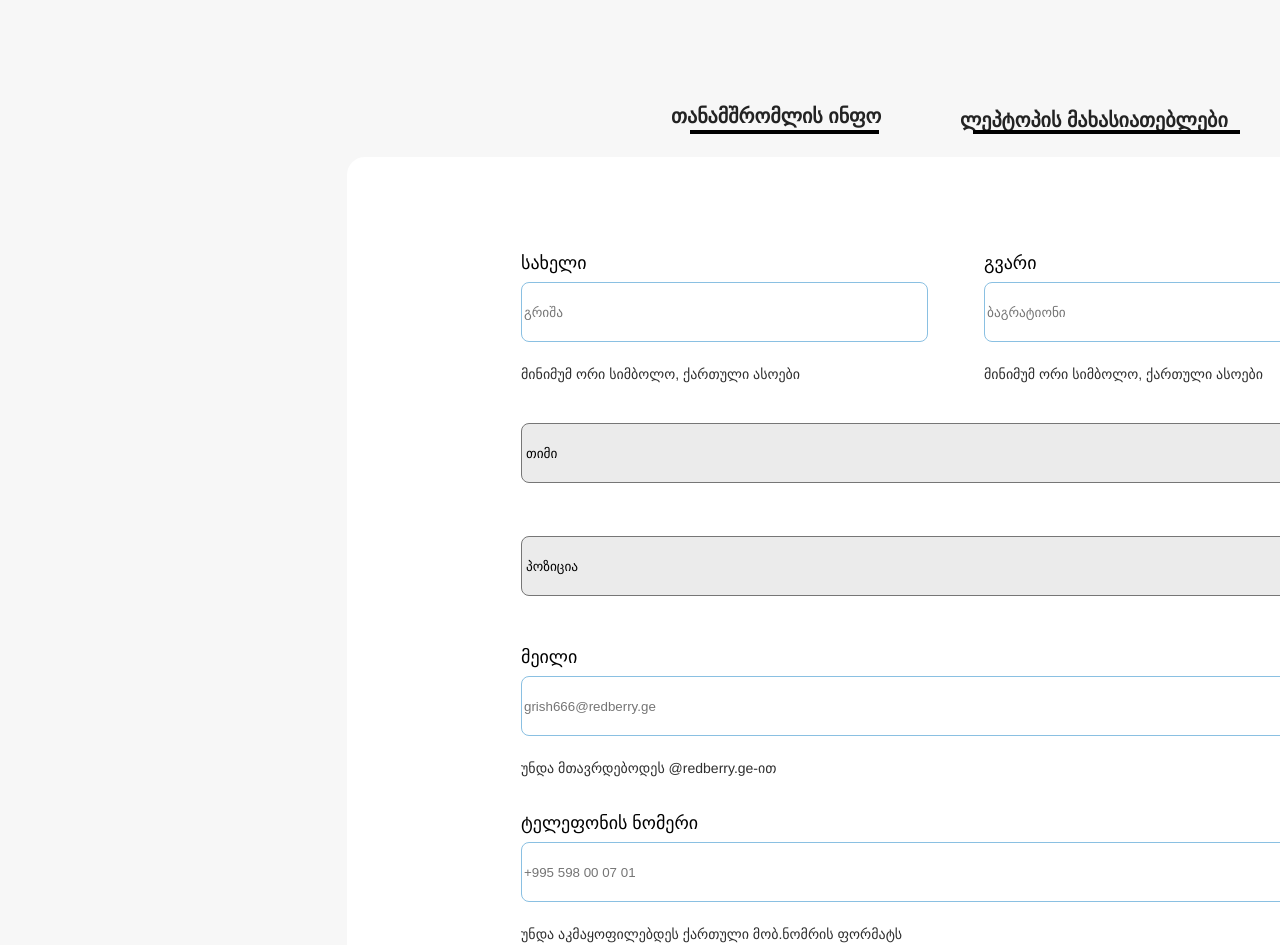
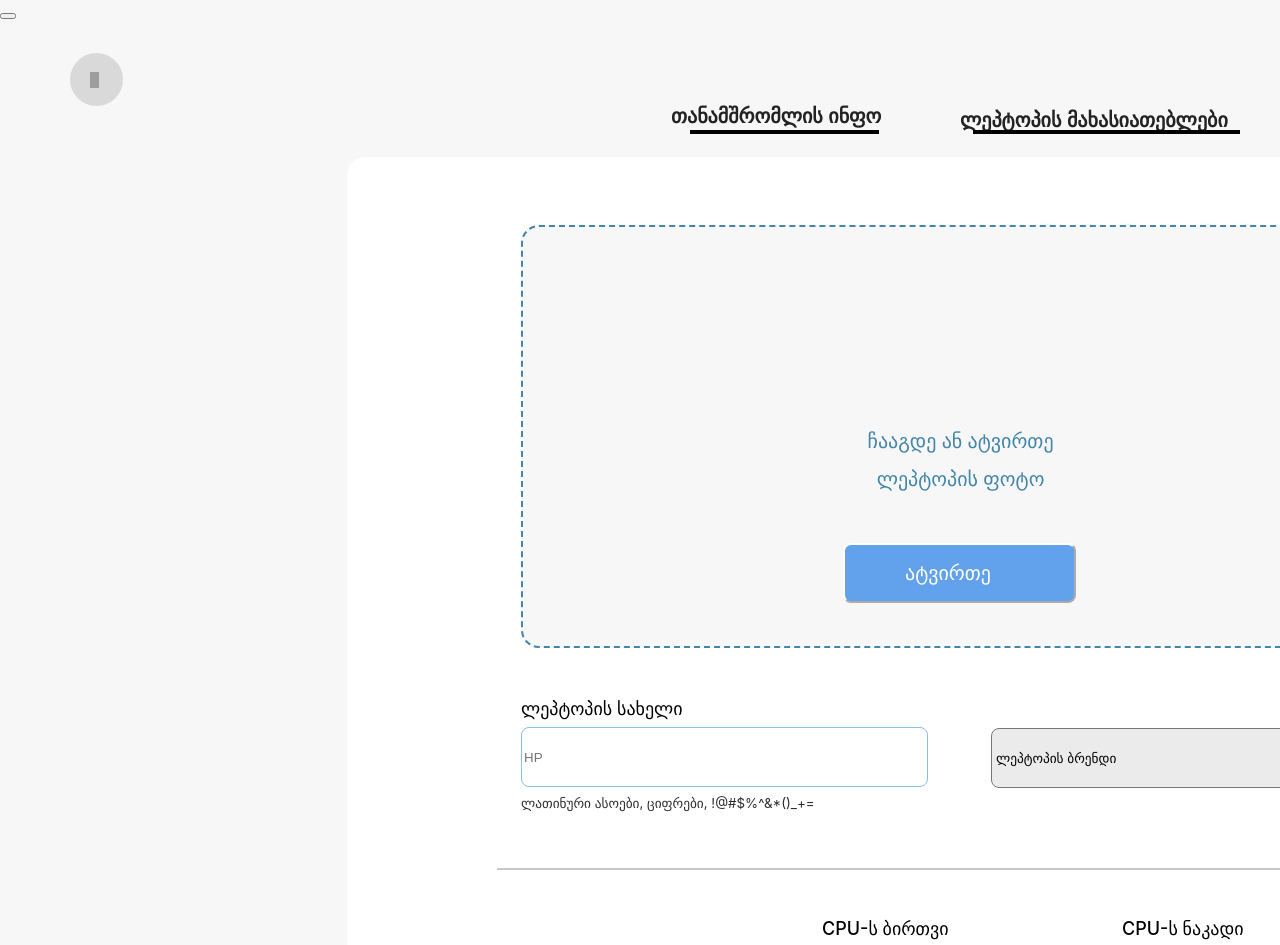
Before and after one commit to S-Charkviani/redberry-task, a React (Create React App) app: page / in a window 1280 px wide. Shown: the top 945 px of the page. Built offline with nearby package versions, Linux system fonts and the light colour scheme; no server answers; grey boxes are pictures that could not be loaded.

Commit message:
correcting Css

```diff
--- a/src/App.js
+++ b/src/App.js
@@ -4,7 +4,7 @@ import LaptopInfo from "./Components/LaptopInfo";
 import WorkerInfo from "./Components/WorkerInfo";
 
 function App() {
-  return <WorkerInfo/>
+  return <LaptopInfo/>
 
 }
 
--- a/src/Components/LaptopInfo.js
+++ b/src/Components/LaptopInfo.js
@@ -16,14 +16,14 @@ const LaptopInfo = () => {
       <div className={classes.line1}></div>
       <div className={classes.line2}></div>
 <div className={classes.imageBox}>
-<div className={classes.imageInstruction}>ჩააგდე ან ატვირთე ლეპტოპის ფოტო</div>
-<button className={classes.imageButton}>ატვირთე</button>
+<p>ჩააგდე ან ატვირთე ლეპტოპის ფოტო</p>
+<button>ატვირთე</button>
 </div>
 
 <div className={classes.laptopName}>
     <label>ლეპტოპის სახელი</label>
     <input type='text'  placeholder="HP"></input>
-    <p>ლათინური ასოები, ციფრები, !@#$%^&*()_+=</p>
+    <small>ლათინური ასოები, ციფრები, !@#$%^&*()_+=</small>
 </div>
 <div className={classes.cpu}>
     <select>
@@ -34,19 +34,19 @@ const LaptopInfo = () => {
 <div className={classes.core}>
     <label>CPU-ს ბირთვი</label>
     <input type='number' placeholder="14"></input>
-    <p>მხოლოდ ციფრები</p>
+    <small>მხოლოდ ციფრები</small>
 </div>
 
 <div className={classes.flow}>
     <label>CPU-ს ნაკადი</label>
     <input type='number' placeholder="365"></input>
-    <p>მხოლოდ ციფრები</p>
+    <small>მხოლოდ ციფრები</small>
 </div>
 
 <div className={classes.ram}>
     <label>ლეპტოპის Ram (GB)</label>
     <input type='number' placeholder='16'></input>
-    <p>მხოლოდ ციფრები</p>
+    <small>მხოლოდ ციფრები</small>
 </div>
 
 <div className={classes.memoryType}>
@@ -79,7 +79,7 @@ const LaptopInfo = () => {
 <div className={classes.price}>
     <label>ლეპტოპის ფასი</label>
     <input type='price' placeholder='0000'></input>
-    <p>მხოლოდ ციფრები</p>
+    <small>მხოლოდ ციფრები</small>
 </div>
 
 <div className={classes.condition}>
--- a/src/Components/LaptopInfo.module.css
+++ b/src/Components/LaptopInfo.module.css
@@ -11,21 +11,14 @@
 
 .form input{
     box-sizing: border-box;
-
 width: 407px;
 height: 60px;
-
-/* ლურჯი/400 */
-
-border: 1.8px solid #8AC0E2;
+border: 1.8px solid #8ac0e2;
 border-radius: 8px;
-
 /* Inside auto layout */
-
 flex: none;
 order: 1;
 align-self: stretch;
-flex-grow: 0;
 }
 
 .form label{
@@ -37,7 +30,6 @@ flex-grow: 0;
   /* identical to box height, or 117% */
   display: flex;
   align-items: center;
-  color: #000000;
   /* Inside auto layout */
   flex: none;
   order: 0;
@@ -45,55 +37,24 @@ flex-grow: 0;
   flex-grow: 0;
 }
 
-.form p{
+.form small{
   width: 407px;
   height: 21px;
-  font-weight: 300;
-  font-size: 14px;
-  line-height: 21px;
+  color: #2e2e2e;
+  order: 2;
 
-  display: flex;
-  align-items: center;
-
-  color: #2e2e2e;
-
-  flex: none;
-  order: 2;
-  align-self: stretch;
-  flex-grow: 0;
 }
 
 .form select {
   width: 408px;
   height: 60px;
-
   background: #ebebeb;
   border-radius: 8px;
-
-  /* Inside auto layout */
-
   flex: none;
   order: 0;
-  align-self: stretch;
-  flex-grow: 0;
+
 }
 
-.form ::placeholder {
-  position: absolute;
-  height: 21px;
-  left: 16px;
-  right: 16px;
-  top: calc(50% - 21px / 2 - 0.5px);
-  font-weight: 400;
-  font-size: 16px;
-  line-height: 21px;
-  /* identical to box height, or 131% */
-
-  display: flex;
-  align-items: center;
-
-  color: rgba(0, 0, 0, 0.6);
-}
 
 .form button{
   display: flex;
@@ -110,7 +71,18 @@ font-size: 20px;
 line-height: 24px;
 
 color: #FFFFFF;
+}
 
+.form option{
+  position: absolute;
+  font-weight: 500;
+  font-size: 18px;
+  line-height: 21px;
+  /* identical to box height, or 117% */
+
+  display: flex;
+  align-items: center;
+  letter-spacing: 0.04em;
 }
 
 .arrowButton {
@@ -119,7 +91,8 @@ color: #FFFFFF;
   height: 53px;
   left: 70px;
   top: 53px;
-  background-image: url("./Images/Ellipse\ 1.png");
+  border-radius: 50%;
+  background: #D9D9D9;
 }
 
 .arrow {
@@ -128,8 +101,6 @@ color: #FFFFFF;
   height: 16px;
   left: 90px;
   top: 72px;
-
-  /* შავი/500 */
   background-image: url("./Images/Vector.png");
 }
 
@@ -165,14 +136,12 @@ color: #FFFFFF;
   border-radius: 18px;
 }
 
-.imageInstruction {
+.imageBox p {
   position: absolute;
   width: 195px;
   height: 76px;
   left: calc(50% - 195px / 2 + 0.5px);
   top: 175px;
-
-
   font-weight: 500;
   font-size: 20px;
   line-height: 38px;
@@ -183,7 +152,7 @@ color: #FFFFFF;
   color: #4386a9;
 }
 
-.imageButton {
+.imageBox button {
 
   position: absolute;
   width: 233px;
@@ -198,7 +167,6 @@ color: #FFFFFF;
   align-items: flex-start;
   padding: 8px 24px;
   gap: 8px;
-
   position: absolute;
   width: 455px;
   height: 134px;
@@ -207,35 +175,12 @@ color: #FFFFFF;
 }
 
 .laptopBrand {
-  display: flex;
-  flex-direction: column;
-  align-items: flex-start;
   padding: 8px 24px;
-
   position: absolute;
-  width: 456px;
-  height: 76px;
   left: calc(50% - 456px / 2 + 235px);
   top: 563px;
 }
 
-.laptopBrand option {
-  position: absolute;
-  height: 21px;
-  left: 16px;
-  right: 83px;
-  top: calc(50% - 21px / 2 - 0.5px);
-  font-weight: 500;
-  font-size: 18px;
-  line-height: 21px;
-  /* identical to box height, or 117% */
-
-  display: flex;
-  align-items: center;
-  letter-spacing: 0.04em;
-
-  color: #000000;
-}
 
 .line1 {
   position: absolute;
@@ -243,8 +188,6 @@ color: #FFFFFF;
   left: 150px;
   right: 174px;
   top: 711px;
-
-  /* შავი/200 */
 
   border: 1px solid #c7c7c7;
 }
@@ -262,9 +205,6 @@ color: #FFFFFF;
 }
 
 .cpu {
-  display: flex;
-  flex-direction: column;
-  align-items: flex-start;
   padding: 8px 24px;
 
   position: absolute;
@@ -276,24 +216,6 @@ color: #FFFFFF;
 
 .cpu select {
   width: 277px;
-}
-
-.cpu option {
-  position: absolute;
-  height: 21px;
-  left: 16px;
-  right: 83px;
-  top: calc(50% - 21px / 2 - 0.5px);
-  font-weight: 500;
-  font-size: 18px;
-  line-height: 21px;
-  /* identical to box height, or 117% */
-
-  display: flex;
-  align-items: center;
-  letter-spacing: 0.04em;
-
-  color: #000000;
 }
 
 .core {
@@ -310,10 +232,6 @@ color: #FFFFFF;
   height: 134px;
   left: calc(50% - 324px / 2);
   top: 753px;
-}
-
-.core label {
-  width: 276px;
 }
 
 .core input {
@@ -334,15 +252,7 @@ color: #FFFFFF;
   top: 753px;
 }
 
-.flow label {
-  width: 276px;
-}
-
 .flow input {
-  width: 276px;
-}
-
-.flow p {
   width: 276px;
 }
 
@@ -504,27 +414,6 @@ order: 0;
 flex-grow: 0;
 }
 
-.conditionNew label{
-    width: 50px;
-height: 21px;
-font-weight: 400;
-font-size: 16px;
-line-height: 21px;
-/* identical to box height, or 131% */
-
-display: flex;
-align-items: center;
-
-color: #000000;
-
-
-/* Inside auto layout */
-
-flex: none;
-order: 1;
-flex-grow: 0
-}
-
 .conditionSecondhand{
     display: flex;
 flex-direction: row;
--- a/src/Components/WorkerInfo.js
+++ b/src/Components/WorkerInfo.js
@@ -28,7 +28,7 @@ const WorkerInfo = () => {
   useEffect(() => {
     fetchTeamsHandler();
   }, [fetchTeamsHandler]);
-
+console.log(teams)
   return (
     <div className={classes.main}>
       <FormFrame />
@@ -37,7 +37,7 @@ const WorkerInfo = () => {
           <div className={classes.inputName}>
             <label htmlFor="name">სახელი</label>
             <input required type="text" id="name" placeholder="გრიშა" />
-            <p>მინიმუმ ორი სიმბოლო, ქართული ასოები</p>
+            <small>მინიმუმ ორი სიმბოლო, ქართული ასოები</small>
           </div>
 
           <div className={classes.inputLastName}>
@@ -48,14 +48,19 @@ const WorkerInfo = () => {
               id="lastName"
               placeholder="ბაგრატიონი"
             />
-            <p>მინიმუმ ორი სიმბოლო, ქართული ასოები</p>
+            <small>მინიმუმ ორი სიმბოლო, ქართული ასოები</small>
           </div>
           <div className={classes.inputTeam}>
             <select required>
-              <option disabled selected>
+            <option disabled selected >
                 თიმი
               </option>
-              <option>მარკეტინგი</option>
+              {teams.map((teamsList)=>{
+                return(
+ <option>{teamsList.name}</option>)
+              })}
+
+
             </select>
           </div>
 
@@ -74,7 +79,7 @@ const WorkerInfo = () => {
               id="email"
               placeholder="grish666@redberry.ge"
             />
-            <p>უნდა მთავრდებოდეს @redberry.ge-ით</p>
+            <small>უნდა მთავრდებოდეს @redberry.ge-ით</small>
           </div>
 
           <div className={classes.inputNumber}>
@@ -85,7 +90,7 @@ const WorkerInfo = () => {
               id="number"
               placeholder="+995 598 00 07 01"
             />
-            <p>უნდა აკმაყოფილებდეს ქართული მობ.ნომრის ფორმატს</p>
+            <small>უნდა აკმაყოფილებდეს ქართული მობ.ნომრის ფორმატს</small>
           </div>
         </div>
 
--- a/src/Components/WorkerInfo.module.css
+++ b/src/Components/WorkerInfo.module.css
@@ -19,25 +19,15 @@
 
 .form label{
   height: 21px;
-
-  font-family: "Helvetica Neue";
-  font-style: normal;
   font-weight: 500;
   font-size: 18px;
   line-height: 21px;
   /* identical to box height, or 117% */
-
   display: flex;
   align-items: center;
 
-  color: #000000;
-
   /* Inside auto layout */
 
-  flex: none;
-  order: 0;
-  align-self: stretch;
-  flex-grow: 0;
 }
 
 .form input{
@@ -50,26 +40,13 @@
   flex: none;
   order: 1;
   align-self: stretch;
-  flex-grow: 0;
 }
 
-.form p{
-  height: 21px;
-
-  font-family: "Helvetica Neue";
-  font-style: normal;
-  font-weight: 300;
-  font-size: 14px;
-  line-height: 21px;
-  /* identical to box height, or 150% */
-  display: flex;
-  align-items: center;
-  color: #2e2e2e;
-  /* Inside auto layout */
-  flex: none;
-  order: 2;
-  align-self: stretch;
-  flex-grow: 0;
+.form small{
+  color: #2E2E2E;
+ order: 2;
+ width: 407px;
+height: 21px;
 }
 
 .form select{
@@ -79,23 +56,16 @@
   flex: none;
   order: 0;
   align-self: stretch;
-  flex-grow: 0;
 }
 
 .form option{
-  display: flex;
-  flex-direction: column;
-  align-items: flex-start;
-  padding: 0px;
-
-  position: absolute;
-  width: 878px;
-  height: 205px;
-  left: 174px;
-  top: 326px;
-
-  filter: drop-shadow(0px 4px 34px rgba(0, 0, 0, 0.25));
-  border-radius: 8px;
+  padding: 10px;
+gap: 10px;
+width: 878px;
+height: 41px;
+background: #FFFFFF;
+/* Inside auto layout */
+order: 4;
 }
 
 .inputName {
@@ -112,18 +82,10 @@
   top: 88px;
 }
 
-.inputName label {
-  width: 407px;
-
-}
-
 .inputName input {
   width: 407px;
 }
 
-.inputName p {
-  width: 407px;
-}
 
 .inputLastName {
   display: flex;
@@ -138,68 +100,26 @@
   left: calc(50%);
   top: 88px;
 }
-.inputLastName label {
-  width: 408px;
-
-}
 
 .inputLastName input {
   width: 408px;
 }
 
-.inputLastName p {
-  width: 408px;
-}
-
 .inputTeam {
-  display: flex;
-  flex-direction: column;
-  align-items: flex-start;
   padding: 8px 24px;
-
   position: absolute;
-  width: 926px;
-  height: 76px;
   left: calc(50% - 926px / 2);
   top: 258px;
 }
 
 .inputTeam select {
   width: 878px;
-
 }
 
 
-
-/* needs check */
-.inputTeam option.selected{
-  position: absolute;
-  height: 21px;
-  left: 16px;
-  right: 83px;
-  top: calc(50% - 21px/2 - 0.5px);
-  font-family: 'Helvetica Neue';
-  font-style: normal;
-  font-weight: 500;
-  font-size: 18px;
-  line-height: 21px;
-  /* identical to box height, or 117% */
-
-  display: flex;
-  align-items: center;
-  letter-spacing: 0.04em;
-
-  color: #000000;
-
-
-}
-
 .inputPosition {
-  display: flex;
   flex-direction: column;
-  align-items: flex-start;
   padding: 8px 24px;
-
   position: absolute;
   width: 926px;
   height: 76px;
@@ -209,64 +129,15 @@
 
 .inputPosition select {
   width: 878px;
-  height: 60px;
 
-  background: #ebebeb;
-  border-radius: 8px;
-
-  /* Inside auto layout */
-
-  flex: none;
-  order: 0;
-  align-self: stretch;
-  flex-grow: 0;
 }
-
-/* need check */
-.inputPosition select.selected{
-  position: absolute;
-  height: 21px;
-  left: 16px;
-  right: 83px;
-  top: calc(50% - 21px/2 - 0.5px);
-  font-family: 'Helvetica Neue';
-  font-style: normal;
-  font-weight: 500;
-  font-size: 18px;
-  line-height: 21px;
-  /* identical to box height, or 117% */
-
-  display: flex;
-  align-items: center;
-  letter-spacing: 0.04em;
-
-  color: #000000;
-}
-
-.inputPosition option {
-  display: flex;
-flex-direction: row;
-align-items: center;
-padding: 10px;
-gap: 10px;
-width: 878px;
-height: 41px;
-background: #FFFFFF;
-/* Inside auto layout */
-flex: none;
-order: 4;
-flex-grow: 0;
-}
-
 
 
 .inputEmail {
   display: flex;
   flex-direction: column;
-  align-items: flex-start;
   padding: 8px 24px;
   gap: 8px;
-
   position: absolute;
   width: 926px;
   height: 134px;
@@ -274,15 +145,7 @@ flex-grow: 0;
   top: 482px;
 }
 
-.inputEmail label {
-  width: 878px;
-}
-
 .inputEmail input {
-  width: 878px;
-}
-
-.inputEmail p {
   width: 878px;
 }
 
@@ -300,38 +163,24 @@ flex-grow: 0;
   top: 648px;
 }
 
-.inputNumber label {
-  width: 878px;
-}
-
 .inputNumber input {
-  width: 878px;
-}
-
-.inputNumber p {
   width: 878px;
 }
 
 .button {
   display: flex;
-  flex-direction: row;
-  justify-content: space-between;
-  align-items: center;
   padding: 18px 60px;
   gap: 20px;
-
   position: absolute;
   width: 176px;
   height: 60px;
   right: 174px;
   top: 869px;
-
   background: #62a1eb;
   border-radius: 8px;
   border-color:white;
   font-weight: 500;
   font-size: 20px;
   line-height: 24px;
-
   color: #ffffff;
 }
```
